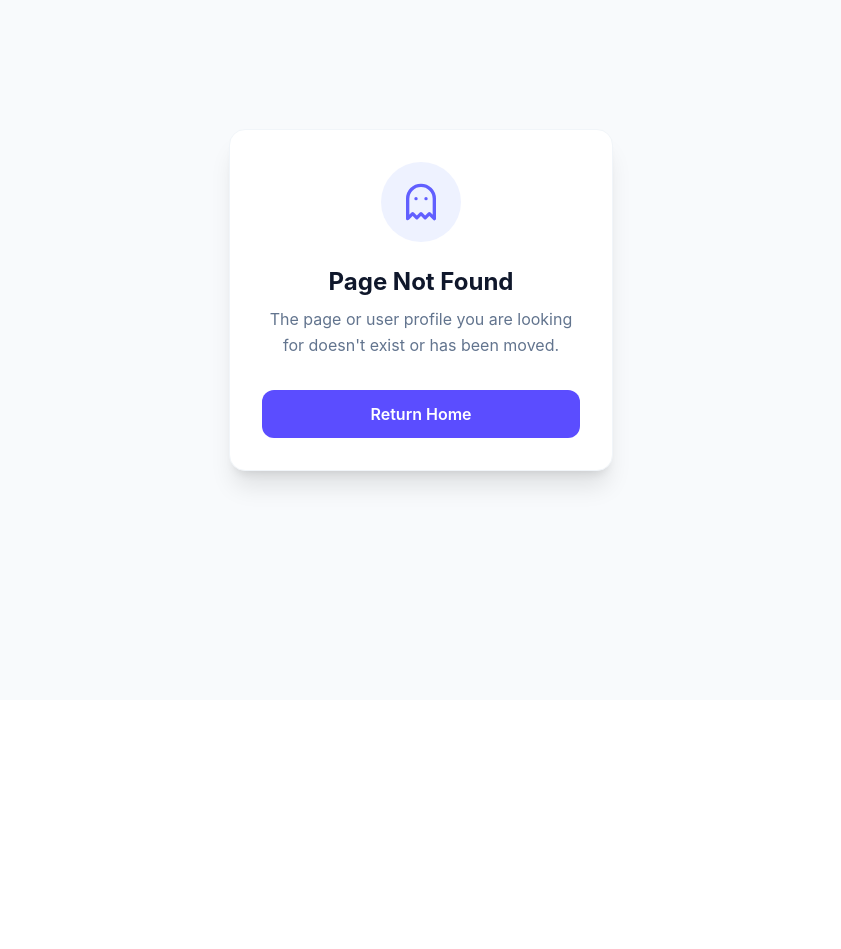
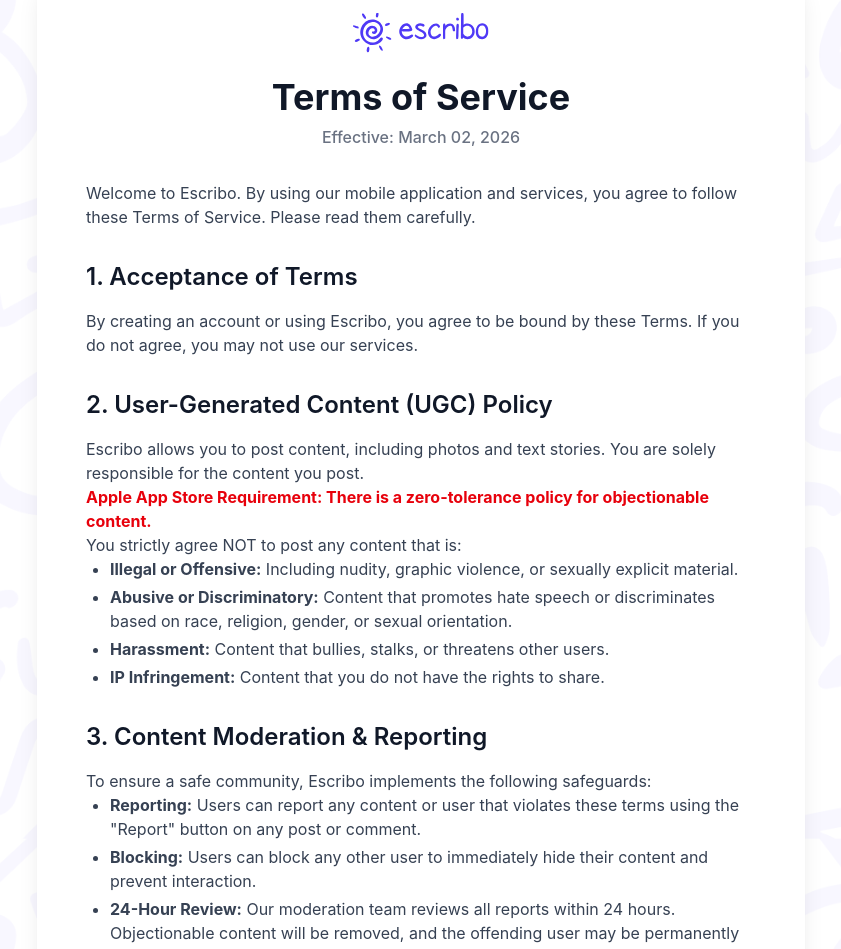
Before and after one commit to muren-ai/escribo-web, a Next.js app: page /terms in a window 1280 px wide. Before the commit this address had no page. Shown: the part 100-1049 px from the top of the page, without its empty margins (219-1060 px from the left). Before the commit the page ends 800 px from the top, so only its background shows below. Built offline with nearby package versions, Linux system fonts and the light colour scheme.

Commit message:
feat: add terms of service page with content, metadata, and styling.

```diff
--- /dev/null
+++ b/src/app/terms/page.tsx
@@ -0,0 +1,82 @@
+import React from "react";
+
+export const metadata = {
+    title: "Terms of Service - Escribo",
+    description: "Terms of Service and Community Guidelines for Escribo.",
+};
+
+export default function TermsOfService() {
+    return (
+        <div className="min-h-screen bg-transparent p-4 md:p-8 relative overflow-y-auto">
+            <div className="max-w-3xl mx-auto relative z-10 bg-white/90 backdrop-blur-sm p-6 md:p-12 rounded-3xl shadow-xl border border-white my-8">
+                <div className="flex flex-col items-center mb-8">
+                    <img src="/escribo-logo.svg" alt="Escribo" className="h-10 w-auto mb-6" />
+                    <h1 className="text-3xl md:text-4xl font-bold text-gray-900 mb-2 text-center">Terms of Service</h1>
+                    <p className="text-gray-500 font-medium text-center">Effective: March 02, 2026</p>
+                </div>
+
+                <div className="prose prose-lg prose-indigo max-w-none text-gray-700">
+                    <p>
+                        Welcome to Escribo. By using our mobile application and services, you agree to follow these Terms of Service. Please read them carefully.
+                    </p>
+
+                    <h2 className="text-2xl font-semibold text-gray-900 mt-8 mb-4">1. Acceptance of Terms</h2>
+                    <p>
+                        By creating an account or using Escribo, you agree to be bound by these Terms. If you do not agree, you may not use our services.
+                    </p>
+
+                    <h2 className="text-2xl font-semibold text-gray-900 mt-8 mb-4">2. User-Generated Content (UGC) Policy</h2>
+                    <p>
+                        Escribo allows you to post content, including photos and text stories. You are solely responsible for the content you post.
+                    </p>
+                    <p className="font-bold text-red-600">
+                        Apple App Store Requirement: There is a zero-tolerance policy for objectionable content.
+                    </p>
+                    <p>
+                        You strictly agree NOT to post any content that is:
+                    </p>
+                    <ul className="list-disc pl-6 space-y-1 mb-4">
+                        <li><strong>Illegal or Offensive:</strong> Including nudity, graphic violence, or sexually explicit material.</li>
+                        <li><strong>Abusive or Discriminatory:</strong> Content that promotes hate speech or discriminates based on race, religion, gender, or sexual orientation.</li>
+                        <li><strong>Harassment:</strong> Content that bullies, stalks, or threatens other users.</li>
+                        <li><strong>IP Infringement:</strong> Content that you do not have the rights to share.</li>
+                    </ul>
+
+                    <h2 className="text-2xl font-semibold text-gray-900 mt-8 mb-4">3. Content Moderation & Reporting</h2>
+                    <p>
+                        To ensure a safe community, Escribo implements the following safeguards:
+                    </p>
+                    <ul className="list-disc pl-6 space-y-1 mb-4">
+                        <li><strong>Reporting:</strong> Users can report any content or user that violates these terms using the "Report" button on any post or comment.</li>
+                        <li><strong>Blocking:</strong> Users can block any other user to immediately hide their content and prevent interaction.</li>
+                        <li><strong>24-Hour Review:</strong> Our moderation team reviews all reports within 24 hours. Objectionable content will be removed, and the offending user may be permanently banned.</li>
+                    </ul>
+
+                    <h2 className="text-2xl font-semibold text-gray-900 mt-8 mb-4">4. Termination of Access</h2>
+                    <p>
+                        We reserve the right to suspend or terminate your access to Escribo at our sole discretion, without notice, for conduct that violates these Terms or is harmful to other users or the Escribo brand.
+                    </p>
+
+                    <h2 className="text-2xl font-semibold text-gray-900 mt-8 mb-4">5. Limitation of Liability</h2>
+                    <p>
+                        Escribo is provided "as is." We are not liable for any damages resulting from your use of the app or the behavior of other users.
+                    </p>
+
+                    <h2 className="text-2xl font-semibold text-gray-900 mt-8 mb-4">6. Contact Us</h2>
+                    <p>
+                        If you have questions about these Terms, contact us at:
+                    </p>
+                    <div className="mt-4 p-4 bg-secondary/30 rounded-xl border border-secondary text-center">
+                        <p className="font-medium text-gray-900">Email: <a href="mailto:studio@muren.ai" className="text-primary hover:underline">studio@muren.ai</a></p>
+                    </div>
+                </div>
+
+                <div className="mt-12 text-center pt-8 border-t border-gray-100">
+                    <a href="/" className="inline-flex items-center text-primary font-medium hover:text-primary-hover transition-colors">
+                        ← Back to Home
+                    </a>
+                </div>
+            </div>
+        </div>
+    );
+}
```
